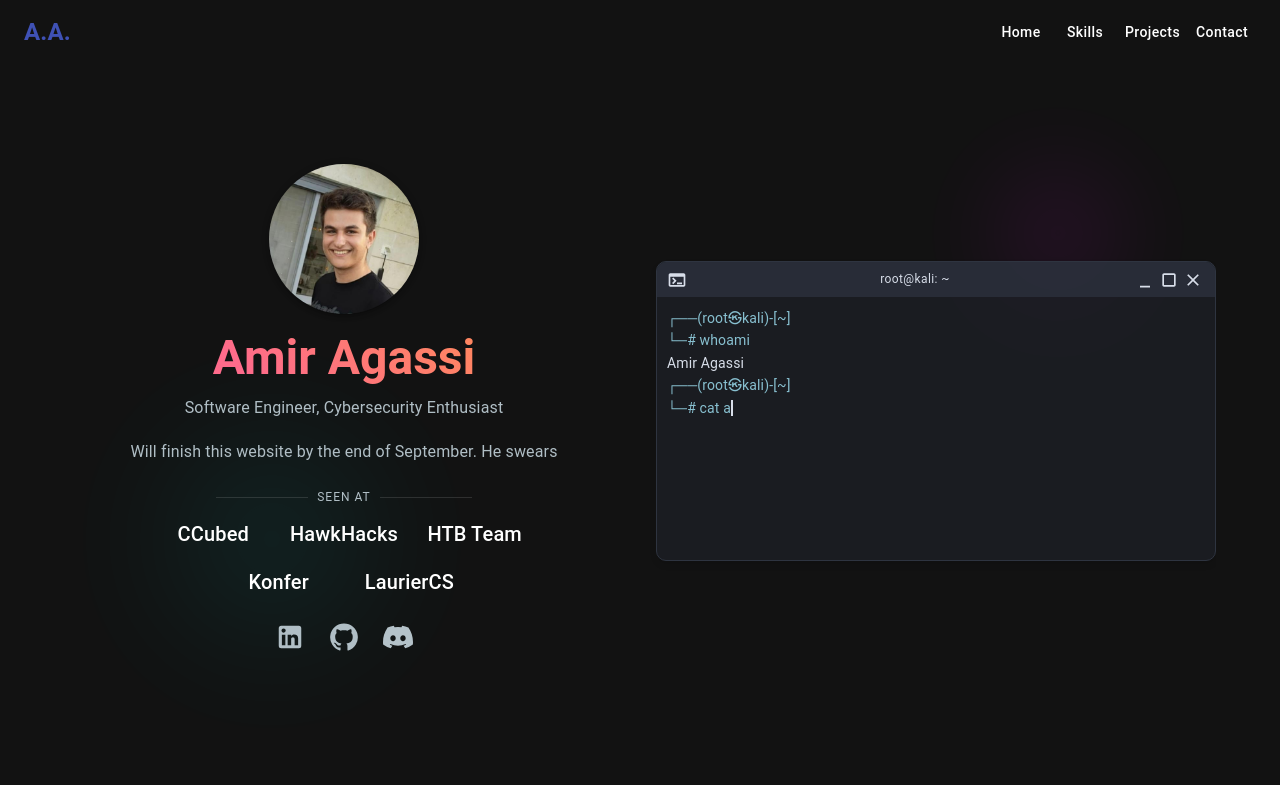
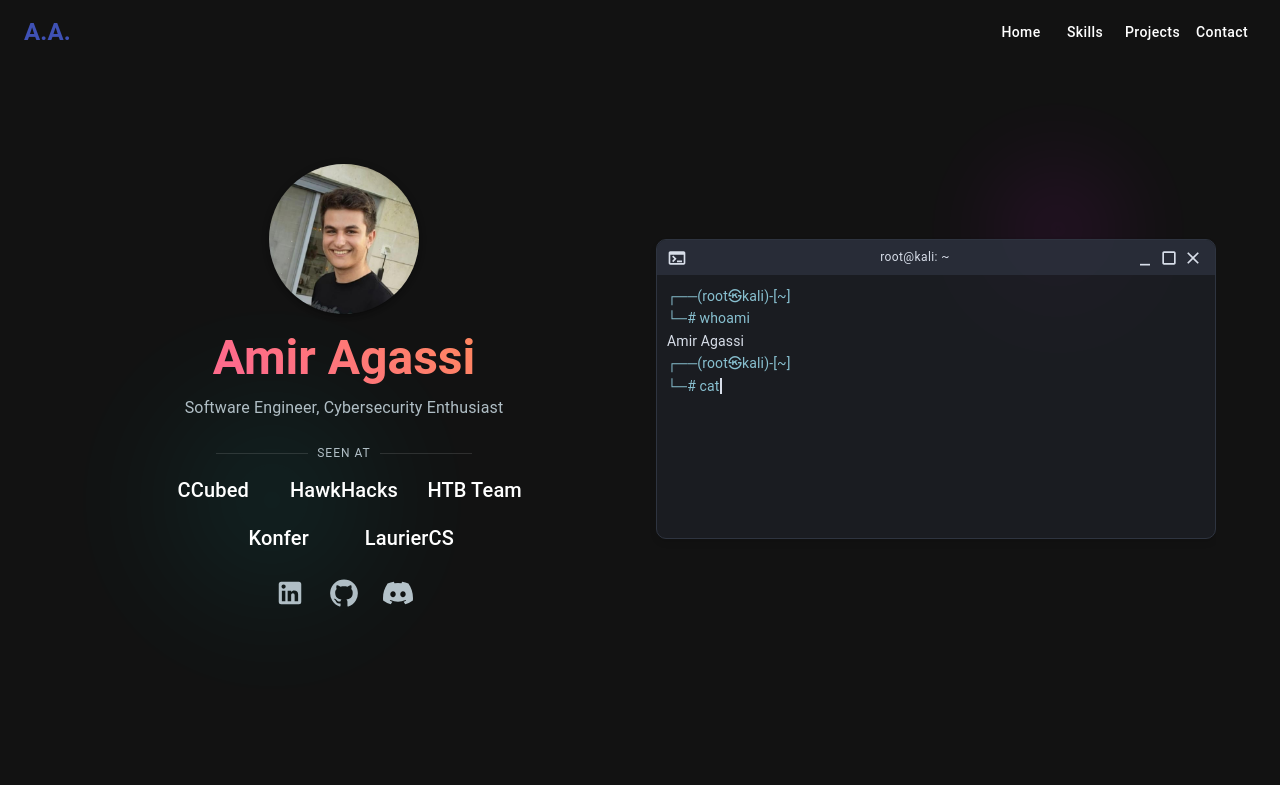
Before and after one commit to AmirAgassi/Website, a React (Create React App) app: page / in a window 1280 px wide. Shown: the top 785 px of the page. Built offline with nearby package versions, Linux system fonts and the light colour scheme.

Commit message:
Commit to finishing the site

```diff
--- a/src/components/Profile.tsx
+++ b/src/components/Profile.tsx
@@ -52,9 +52,6 @@ const Profile = () => {
           <motion.div variants={itemVariants} transition={{ delay: 0.6 }}>
             <Typography variant="subtitle1" sx={{ mb: 2, color: 'text.secondary' }}>
             Software Engineer, Cybersecurity Enthusiast
-            </Typography>
-            <Typography variant="subtitle1" sx={{ mb: 2, color: 'text.secondary' }}>
-                Will finish this website by the end of September. He swears
             </Typography>
           </motion.div>
 
```
